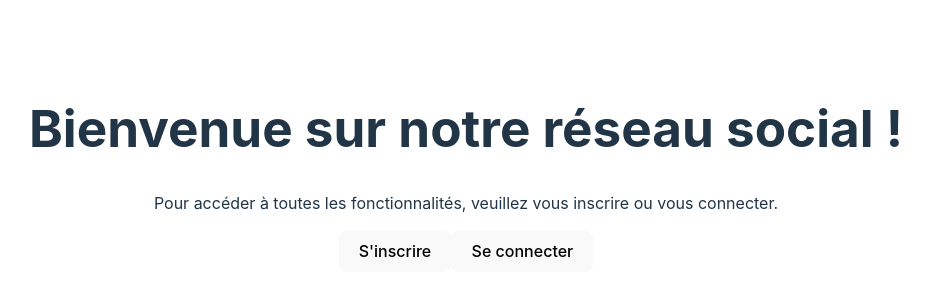
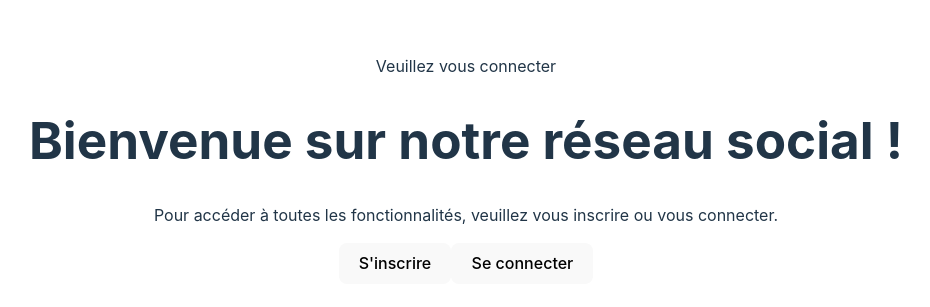
Before and after one commit to ZealRa/Flop_Network, a React (Vite) app: page / in a window 1280 px wide. Shown: the part 231-538 px from the top of the page, without its empty margins (174-1104 px from the left). Built offline with nearby package versions, Linux system fonts and the light colour scheme.

Commit message:
Added Header + logout function

```diff
--- a/src/App.jsx
+++ b/src/App.jsx
@@ -1,9 +1,10 @@
 import React, { useEffect } from "react";
 import { BrowserRouter } from "react-router-dom";
 import "./App.css";
+import Header from "./components/Header";
 import AppRoutes from "./AppRoutes";
 import { useAtom } from "jotai";
-import { userAtom } from "./atoms/userAtom"; // Atome pour stocker l'utilisateur
+import { userAtom } from "./atoms/userAtom";
 
 const App = () => {
   const [user, setUser] = useAtom(userAtom); // Récupérer et mettre à jour l'utilisateur
@@ -40,6 +41,7 @@ const App = () => {
   return (
     <div className="App">
       <BrowserRouter>
+        <Header />
         <AppRoutes />
       </BrowserRouter>
     </div>
--- a/src/components/Header.jsx
+++ b/src/components/Header.jsx
@@ -7,6 +7,7 @@ const Header = () => {
 
   const handleLogout = () => {
     setUser(null);
+    localStorage.removeItem("jwt");
   };
 
   return (
--- a/src/pages/Login.jsx
+++ b/src/pages/Login.jsx
@@ -40,7 +40,7 @@ const Login = () => {
       setUser(user);
 
       alert("Connexion réussie ! Bienvenue, " + user.username);
-      navigate("/"); // Redirection vers la page d'accueil
+      navigate("/");
     } catch (error) {
       console.error(error);
       alert("Une erreur est survenue lors de la connexion.");
```
